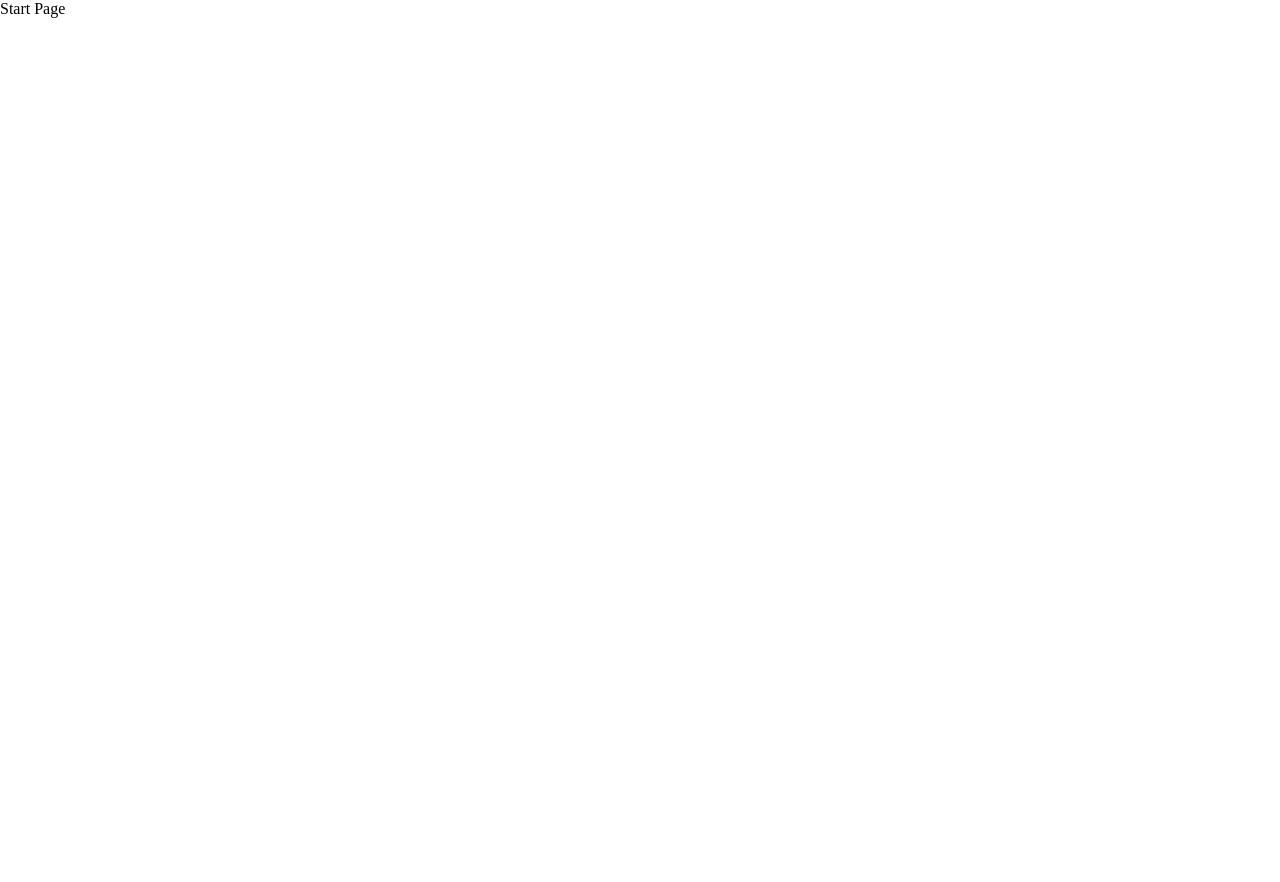
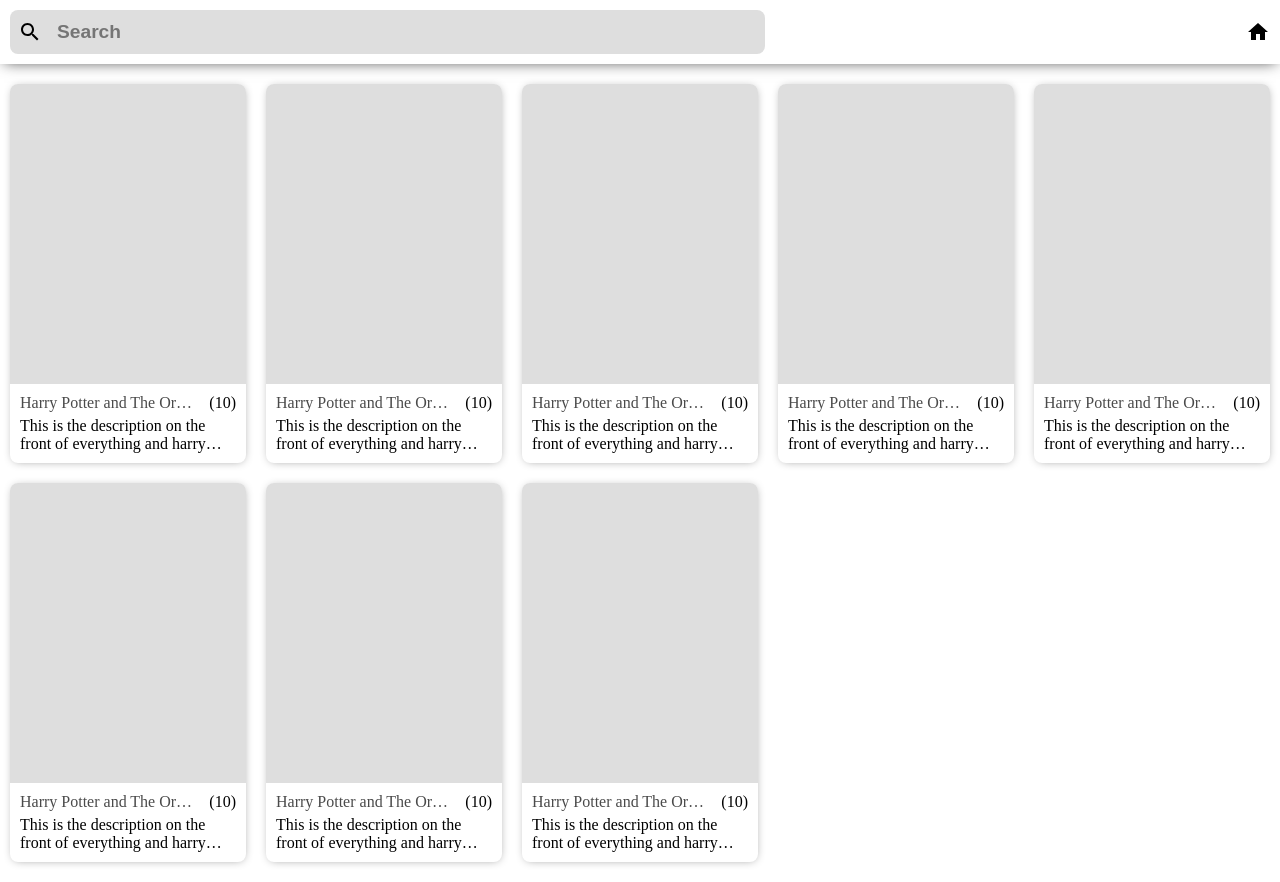
Before and after one commit to RAJATsd/GSIV23_Rajat_Sharma, a Next.js app: page / in a window 1280 px wide. Before the commit the page ends 800 px from the top, so only its background shows below. Built offline with nearby package versions, Linux system fonts and the light colour scheme.

Commit message:
feat: search bar and movie cards UI and layout

```diff
--- /dev/null
+++ b/components/MovieCard/index.js
@@ -0,0 +1,22 @@
+import styles from "./styles.module.css";
+
+const MovieCard = ({
+  title = "Harry Potter and The Order Of The Pheionix",
+  rating = "10",
+  description = "This is the description on the front of everything and harry fights everyone in the scene ",
+}) => {
+  return (
+    <div className={styles.movieCard}>
+      <div className={styles.movieImageContainer}></div>{" "}
+      <div className={styles.movieDetails}>
+        <div className={styles.nameAndRatingContainer}>
+          <div className={styles.movieName}>{title}</div>
+          <div className={styles.movieRating}>({rating})</div>
+        </div>
+        <div className={styles.movieDescription}>{description}</div>
+      </div>
+    </div>
+  );
+};
+
+export default MovieCard;
--- /dev/null
+++ b/components/MovieCard/styles.module.css
@@ -0,0 +1,39 @@
+.movieCard {
+  border-radius: 8px;
+  -webkit-box-shadow: 0.5px 1px 10px -3px rgba(0, 0, 0, 0.44);
+  -moz-box-shadow: 0.5px 1px 10px -3px rgba(0, 0, 0, 0.44);
+  box-shadow: 0.5px 1px 10px -3px rgba(0, 0, 0, 0.44);
+  overflow: hidden;
+}
+
+.movieImageContainer {
+  height: 300px;
+  background: #dedede;
+}
+
+.movieDetails {
+  padding: 10px;
+}
+
+.nameAndRatingContainer {
+  display: flex;
+  justify-content: space-between;
+  column-gap: 10px;
+}
+
+.nameAndRatingContainer .movieName {
+  white-space: nowrap;
+  overflow: hidden;
+  text-overflow: ellipsis;
+  color: #4a4a4a;
+  font-weight: 500;
+}
+
+.movieDescription {
+  margin-top: 5px;
+  -webkit-line-clamp: 2;
+  -webkit-box-orient: vertical;
+  overflow: hidden;
+  text-overflow: ellipsis;
+  display: -webkit-box;
+}
--- /dev/null
+++ b/components/Searchbar/index.js
@@ -0,0 +1,17 @@
+import styles from "./styles.module.css";
+import SearchIcon from "@mui/icons-material/Search";
+import HomeIcon from "@mui/icons-material/Home";
+
+const SearchBar = () => {
+  return (
+    <div className={styles.searchBar}>
+      <div className={styles.searchInput}>
+        <SearchIcon />
+        <input placeholder="Search" />
+      </div>
+      <HomeIcon />
+    </div>
+  );
+};
+
+export default SearchBar;
--- /dev/null
+++ b/components/Searchbar/styles.module.css
@@ -0,0 +1,33 @@
+.searchBar,
+.searchInput {
+  display: flex;
+  justify-content: space-between;
+  align-items: center;
+}
+
+.searchBar {
+  padding: 10px;
+  -webkit-box-shadow: 0px 2px 14px -4px rgba(0, 0, 0, 0.75);
+  -moz-box-shadow: 0px 2px 14px -4px rgba(0, 0, 0, 0.75);
+  box-shadow: 0px 2px 14px -4px rgba(0, 0, 0, 0.75);
+}
+
+.searchInput {
+  background: #dedede;
+  padding: 10px 8px;
+  border-radius: 8px;
+}
+
+.searchInput input {
+  background: none;
+  border: none;
+  margin-left: 15px;
+  font-size: 1.2rem;
+  font-weight: 600;
+  width: 700px;
+}
+
+.searchInput input:focus-visible {
+  border: none;
+  outline: none;
+}
--- a/containers/home/index.jsx
+++ b/containers/home/index.jsx
@@ -0,0 +1,23 @@
+import styles from "./styles.module.css";
+import SearchBar from "@/components/Searchbar";
+import MovieCard from "@/components/MovieCard";
+
+const HomePage = () => {
+  return (
+    <div>
+      <SearchBar />
+      <div className={styles.moviesListContainer}>
+        <MovieCard />
+        <MovieCard />
+        <MovieCard />
+        <MovieCard />
+        <MovieCard />
+        <MovieCard />
+        <MovieCard />
+        <MovieCard />
+      </div>
+    </div>
+  );
+};
+
+export default HomePage;
--- /dev/null
+++ b/containers/home/styles.module.css
@@ -0,0 +1,7 @@
+.moviesListContainer {
+  padding: 20px 10px;
+  display: grid;
+  grid-template-columns: repeat(5, 1fr);
+  grid-column-gap: 20px;
+  grid-row-gap: 20px;
+}
--- a/package.json
+++ b/package.json
@@ -9,6 +9,10 @@
     "lint": "next lint"
   },
   "dependencies": {
+    "@emotion/react": "^11.11.1",
+    "@emotion/styled": "^11.11.0",
+    "@mui/icons-material": "^5.14.3",
+    "@mui/material": "^5.14.5",
     "@reduxjs/toolkit": "^1.9.5",
     "next": "13.4.16",
     "react": "18.2.0",
--- a/pages/index.js
+++ b/pages/index.js
@@ -1,3 +1,4 @@
+import HomePage from "@/containers/home";
 import Head from "next/head";
 
 export default function Home() {
@@ -9,7 +10,7 @@ export default function Home() {
         <meta name="viewport" content="width=device-width, initial-scale=1" />
         <link rel="icon" href="/favicon.ico" />
       </Head>
-      <div>Start Page</div>
+      <HomePage />
     </>
   );
 }
```
Also changed, not shown: containers/home/reducer.js (added, +38 -0 lines), 1 other file (tests, documents, lock files or other folders).
